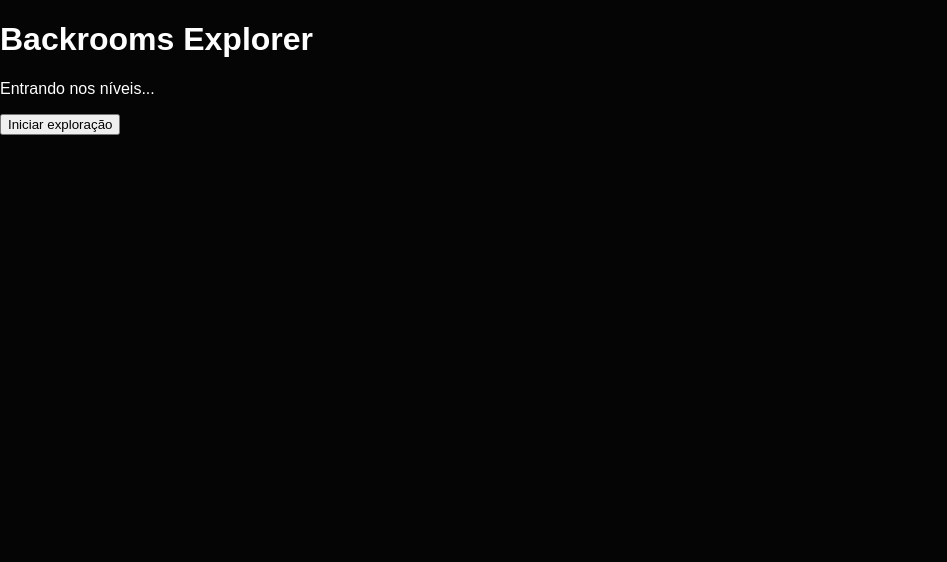
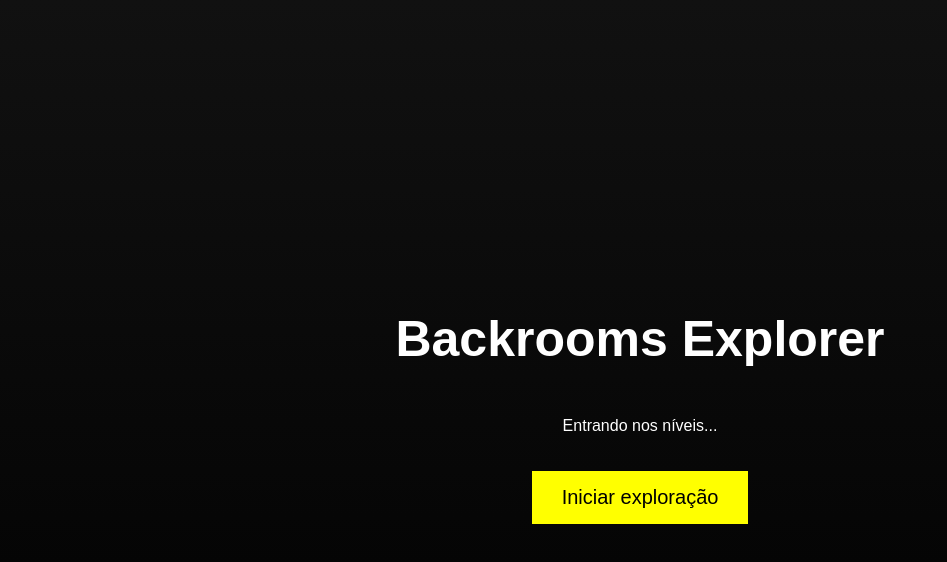
Before and after one commit to patopinhodoff-crypto/Backrooms-Explorer, a React (Vite) app: page / in a window 1280 px wide. Shown: the top 562 px of the page, without its empty margins (0-947 px from the left). Built offline with nearby package versions, Linux system fonts and the light colour scheme; a web font is replaced by a local one.

Commit message:
Update app.css

```diff
--- a/src/app.css
+++ b/src/app.css
@@ -8,3 +8,25 @@ body {
 #root {
   min-height: 100vh;
 }
+
+.backrooms {
+  height: 100vh;
+  display: flex;
+  flex-direction: column;
+  justify-content: center;
+  align-items: center;
+  background: linear-gradient(#111, #000);
+}
+
+h1 {
+  font-size: 50px;
+}
+
+button {
+  margin-top: 20px;
+  padding: 15px 30px;
+  background: yellow;
+  border: none;
+  cursor: pointer;
+  font-size: 20px;
+}
```
